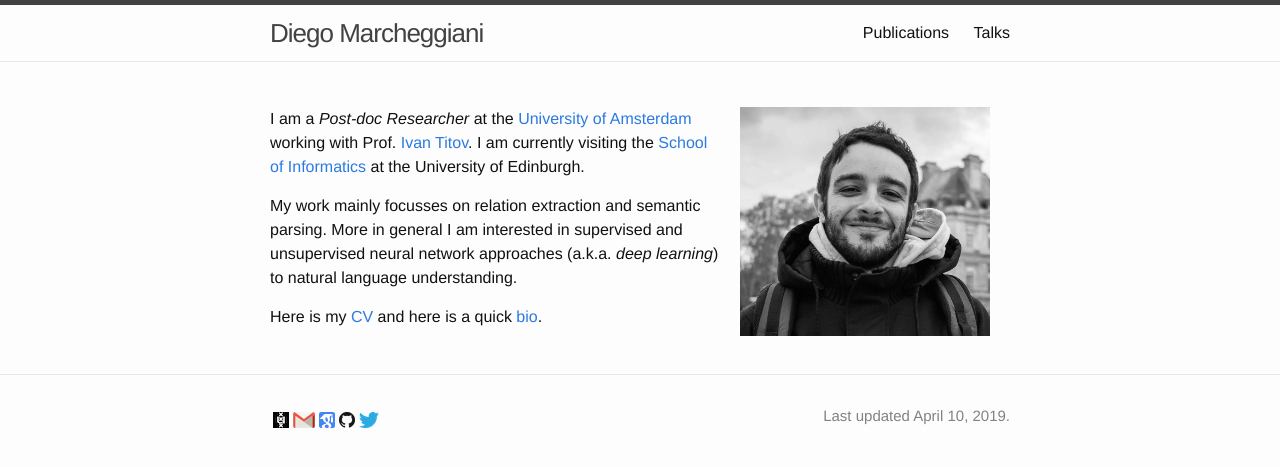
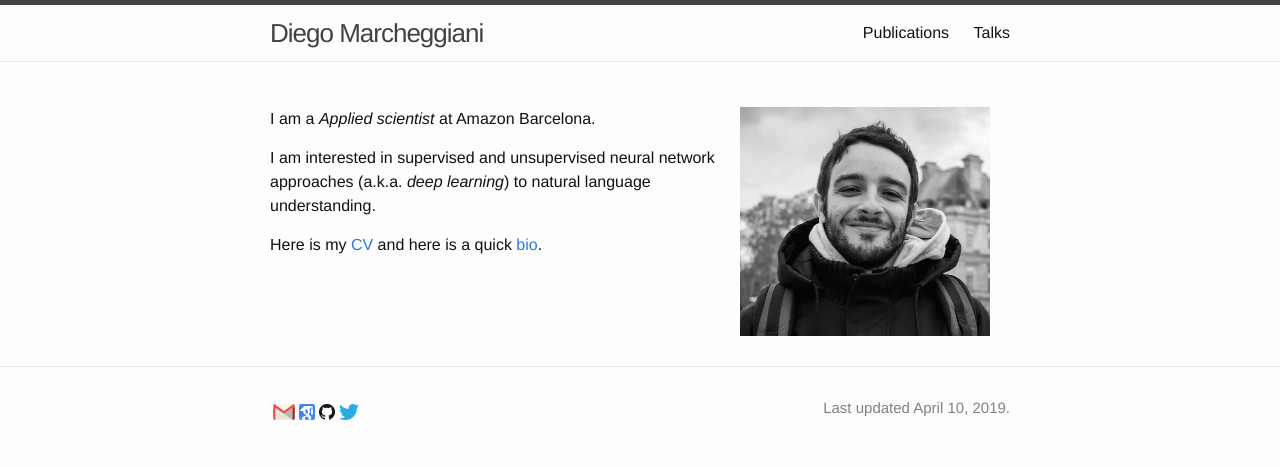
Before and after one commit to diegma/diegma.github.io, a Jekyll site: the page built from index.md, in a window 1280 px wide. Shown: the top 467 px of the page. Built offline with Jekyll 4.4.1, drawn with Linux system fonts in a browser that asks for light colours.

Commit message:
update info

```diff
--- a/_includes/footer.html
+++ b/_includes/footer.html
@@ -11,13 +11,6 @@
       <div class="footer-col  footer-col-1">
         <table >
           <tr class="contact-list">
-            <td>
-              <div class="media">
-                <a class="pull-left thumbnail" href="mailto:marcheggiani@uva.nl">
-                  <img src="/img/ico/UvA.png" alt=""/>
-                </a>
-              </div>
-            </td>
             <td>
               <div class="media">
                 <a class="pull-left thumbnail" href="mailto:diego.marcheggiani@gmail.com">
--- a/index.md
+++ b/index.md
@@ -4,15 +4,9 @@ layout: default
 
 ![diego](/img/people/diego.jpg){: style="float: right; margin: 0px 20px; width: 250px; height: 229px" }
 
-I am a *Post-doc Researcher* at the [University of Amsterdam][UvA] working with Prof. [{{ site.ivantitovstyle }}]({{ site.ivan_titov }}).
-I am currently visiting the [School of Informatics](http://www.ed.ac.uk/informatics) at the University of Edinburgh.
+I am a *Applied scientist* at Amazon Barcelona.
 
-My work mainly focusses on relation extraction and semantic parsing.
-More in general I am interested in supervised and unsupervised neural network approaches (a.k.a. *deep learning*) to natural language understanding.
+I am interested in supervised and unsupervised neural network approaches (a.k.a. *deep learning*) to natural language understanding.
 
 
 Here is my [CV]({{site.baseurl}}/{{site.cv}}) and here is a quick [bio](pages/background).
-
-
-[ILLC]: {{ site.illc_url }} "Institute for Logic, Language and Computation"
-[UvA]: {{ site.uva_url }} "Universiteit van Amsterdam"
--- a/pages/background.markdown
+++ b/pages/background.markdown
@@ -1,6 +1,8 @@
 ---
 layout: default
 ---
+
+From September 2015 to February 2019 I have been a post-doc working with [{{ site.ivantitovstyle }}]({{ site.ivan_titov }}), at the [University of Amsterdam][UvA] and then at the [School of Informatics](http://www.ed.ac.uk/informatics) of the University of Edinburgh.
 
 I obtained my PhD from the University of Venice (Italy) in June 2014.
 
```
Also changed, not shown: 1 other file.
